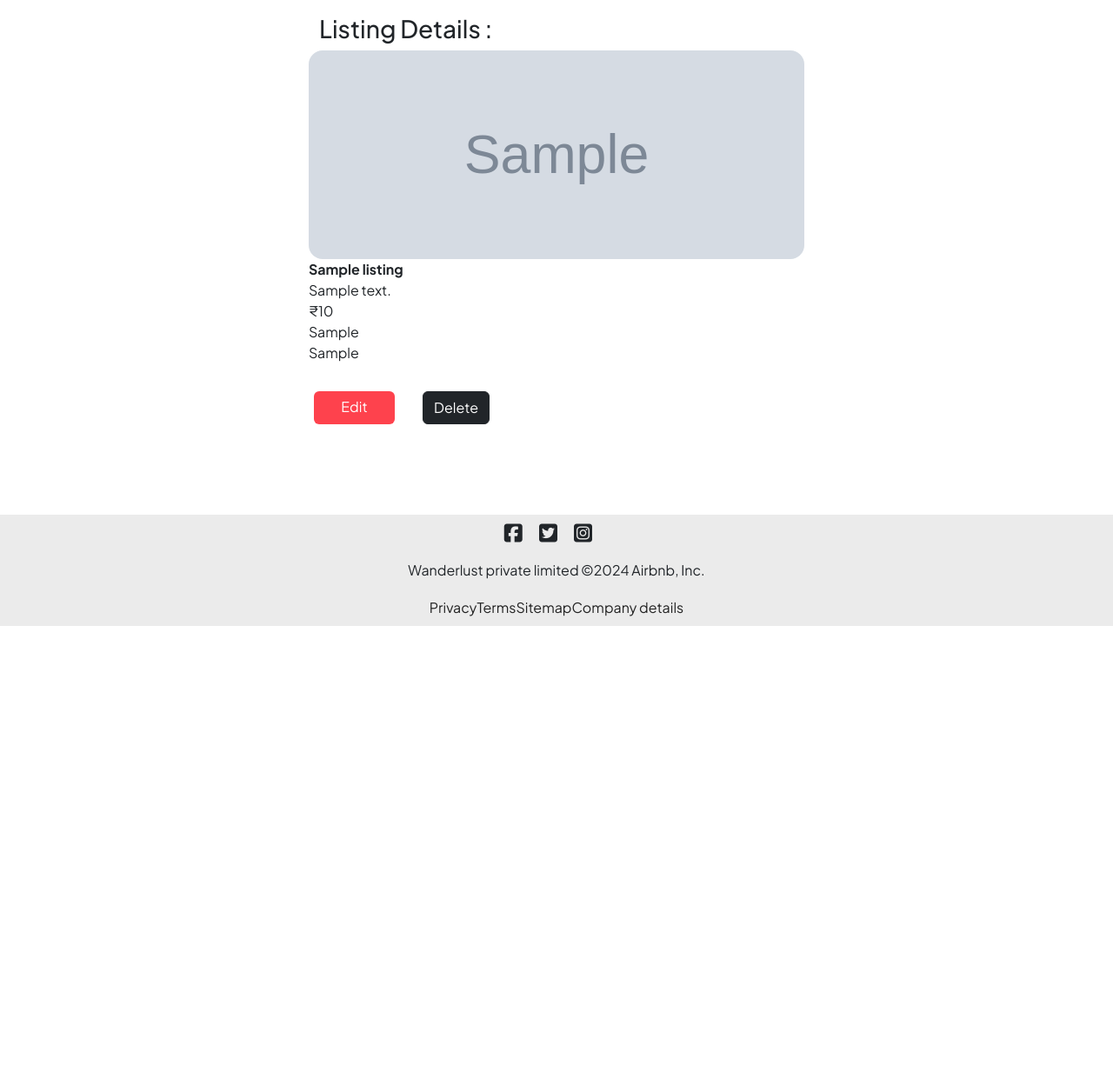
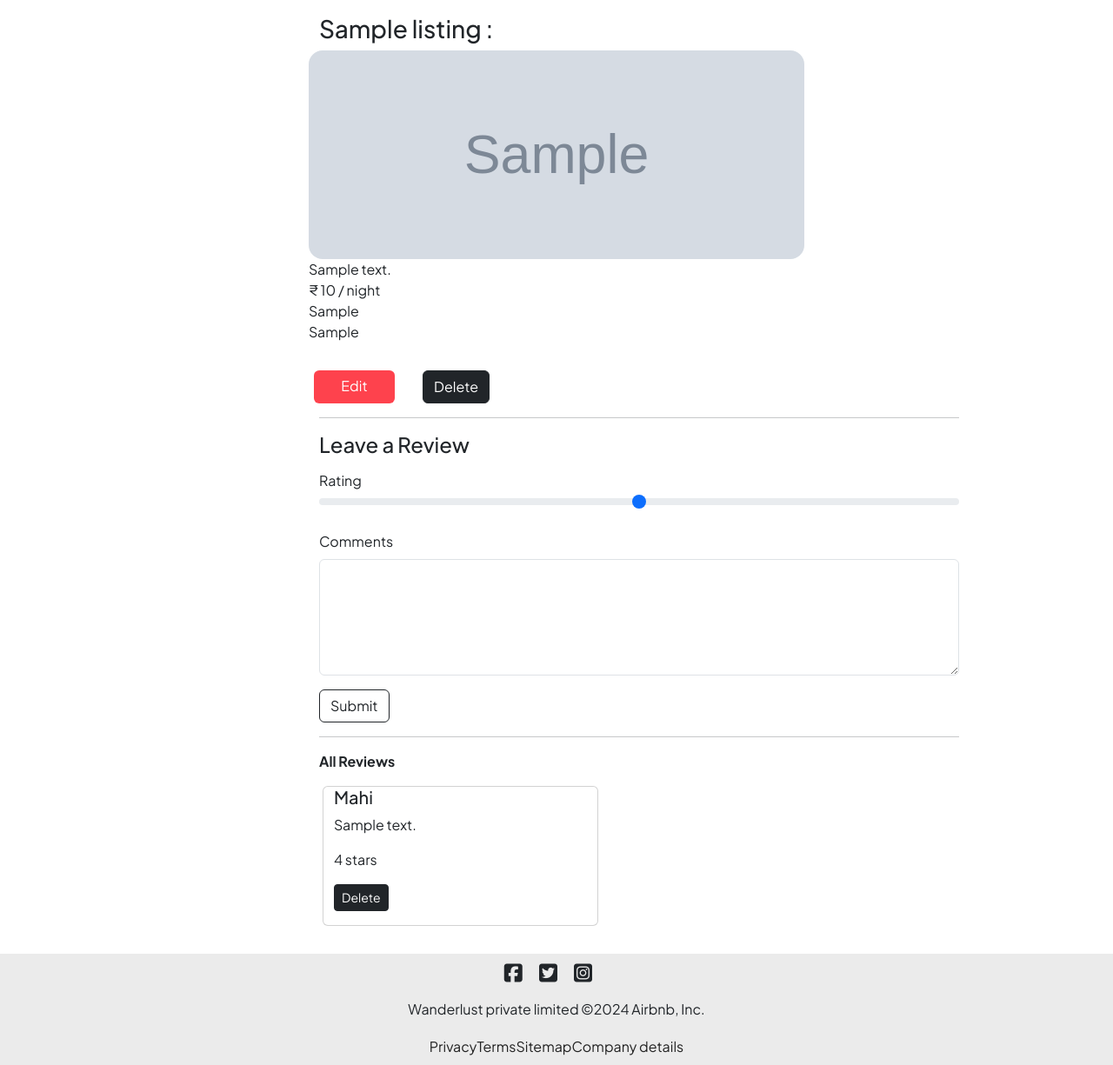
Before and after one commit to mehwishtahseen/Wanderlust, a Node server app: page /listings/600000000000000000000001 in a window 1280 px wide. Shown: the part 80-1305 px from the top of the page at 87% size. Before the commit the page ends 800 px from the top, so only its background shows below. Run offline with Node 20, Linux system fonts and the light colour scheme; tables that the repository leaves empty hold one stand-in row (values such as "Sample post"); grey boxes marked "Sample" are stand-in pictures; some libraries are stand-ins or nearby versions.

Commit message:
second commit

```diff
--- a/app.js
+++ b/app.js
@@ -6,6 +6,11 @@ const path = require("path");
 const methodOverride = require("method-override");
 const ejsMate = require("ejs-mate");
 const wrapAsync = require("./utils/wrapAsync.js");
+const ExpressError = require("./utils/ExpressError.js");
+const { listingSchema, reviewSchema } = require("./schema.js");
+const Review = require("./model/review.js");
+
+const listings = require("./routes/listing.js");
 
 const MONGO_URL = "mongodb://127.0.0.1:27017/Wanderlust";
 
@@ -29,81 +34,59 @@ app.use(methodOverride("_method"));
 app.engine("ejs", ejsMate);
 app.use(express.static(path.join(__dirname, "/public")));
 
+
+
+
 app.get("/", (req, res) => {
   res.send("Hi, I am a root");
 });
 
-//Index Route
-app.get("/listings", async (req, res) => {
-  const allListings = await Listing.find({});
-  res.render("listings/index.ejs", { allListings });
-});
 
-//New ROUTE
 
-app.get("/listings/new", (req, res) => {
-  res.render("listings/new.ejs");
-});
+const validateReview = (req, res, next) => {
+  let { error } = reviewSchema.validate(req.body);
+  if (error) {
+    let errMsg = error.details.map((el) => el.message).join(",");
+    throw new ExpressError(400,errMsg);
+  } else {
+    next();
+  }
+};
 
-//Show Route
+//the listing data routes are written in routes folder listing.js file
+app.use("/listings", listings);
 
-app.get("/listings/:id", async (req, res) => {
-  let { id } = req.params;
-  const listing = await Listing.findById(id);
-  res.render("listings/show.ejs", { listing });
-});
+//Reviews
+//POST Review Route
 
-//Create Route
+app.post("/listings/:id/reviews" ,validateReview, wrapAsync(async(req,res) =>{
+  let listing = await Listing.findById(req.params.id);
+  let newReview = new Review(req.body.review);
 
-// app.post(
-//   "/listings",
-//   wrapAsync(async (req, res, next) => {
-//     const newListing = new Listing(req.body.listing);
-//     await newListing.save();
-//     res.redirect("listings");
-//   })
-// );
+  listing.reviews.push(newReview);
 
-//create Route
+  await newReview.save();
+  await listing.save();
 
-app.post(
-  "/listing",
-  wrapAsync(async (req, res) => {
-    let newListing = await new Listing(req.body.listing);
-    await newListing.save();
-    res.redirect("/listing");
-  })
-);
-//Edit Route
+  // console.log("new review saved");
+  // res.send("new review saved");
 
-app.get("/listings/:id/edit", async (req, res) => {
-  let { id } = req.params;
-  const listing = await Listing.findById(id);
-  res.render("listings/edit.ejs", { listing });
-});
+  res.redirect(`/listings/${listing._id}`);
+}));
 
-//Update Route
+//Delete REview Route
 
-app.put("/listings/:id", async (req, res) => {
-  let { id } = req.params;
-  let listing = await Listing.findByIdAndUpdate(id, { ...req.body.listing });
-  if (typeof req.file !== "undefined") {
-    let url = req.file.path;
-    let filename = req.file.filename;
-    listing.image = { url, filename };
-    await listing.save();
-  }
-  res.redirect(`/listings/ ${id}`);
-});
+app.delete("/listings/:id/reviews/:reviewId",
+  wrapAsync(async(req,res) => {
+    let {id ,reviewId} = req.params;
+    await Listing.findByIdAndUpdate(id, {$pull: {reviews: reviewId}});
+    await Review.findByIdAndDelete(reviewId);
 
-//Delete Route
+    res.redirect(`/listings/${id}`);
 
-app.delete("/listings/:id", async (req, res) => {
-  let { id } = req.params;
-  let deleteListing = await Listing.findByIdAndDelete(id);
-  console.log(deleteListing);
-  res.redirect("/listings");
-});
+  }))
+
+
 
 // app.get("/testListing", async (req,res) => {
 //     let sampleListing = new Listing({
@@ -118,8 +101,16 @@ app.delete("/listings/:id", async (req, res) => {
 //     res.send("succesful testing");
 // });
 
-app.use((err, res, req, next) => {
-  res.send("something went wrong");
+// Catch-all Route for 404 Errors
+app.all("*", (req, res, next) => {
+  next(new ExpressError(404, "Page not found!"));
+});
+
+app.use((err, req, res, next) => {
+  // res.send("something went wrong");
+  let { statusCode = 500, message = "something went wrong" } = err;
+  res.status(statusCode).render("error.ejs", { message });
+  // res.status(statusCode).send(message);
 });
 
 app.listen(4000, () => {
--- a/package.json
+++ b/package.json
@@ -13,6 +13,7 @@
     "ejs": "^3.1.10",
     "ejs-mate": "^4.0.0",
     "express": "^4.19.2",
+    "joi": "^17.13.3",
     "method-override": "^3.0.0",
     "mongoose": "^8.5.3"
   }
--- a/public/css/style.css
+++ b/public/css/style.css
@@ -62,7 +62,7 @@ body{
 
 /* Cards */
 
-.card{
+.listing-card{
     border: none !important;
     margin-bottom: 2rem;
 }
--- /dev/null
+++ b/routes/listing.js
@@ -0,0 +1,99 @@
+const express = require("express");
+const router = express.Router();
+const wrapAsync = require("../utils/wrapAsync.js");
+const ExpressError = require("../utils/ExpressError.js");
+const { listingSchema, reviewSchema } = require("../schema.js");
+const Listing = require("../model/listing.js");
+
+const validateListing = (req, res, next) => {
+    let { error } = listingSchema.validate(req.body);
+    if (error) {
+      let errMsg = error.details.map((el) => el.message).join(",");
+      throw new ExpressError(400,errMsg);
+    } else {
+      next();
+    }
+  };
+
+//Index Route
+router.get(
+    "/",
+    wrapAsync(async (req, res) => {
+      const allListings = await Listing.find({});
+      res.render("listings/index.ejs", { allListings });
+    })
+);
+
+  //New ROUTE
+
+  router.get("/listings/new", (req, res) => {
+    res.render("listings/new.ejs");
+  });
+
+  //Show Route
+
+  router.get(
+    "/:id",
+    wrapAsync(async (req, res) => {
+      let { id } = req.params;
+      const listing = await Listing.findById(id).populate("reviews");
+      res.render("listings/show.ejs", { listing });
+    })
+  );
+
+
+  //create Route
+
+router.post(
+    "/",
+    validateListing,
+    wrapAsync(async (req, res, next) => {
+      const newListing = await new Listing(req.body.listing);
+      await newListing.save();
+      res.redirect("/listing");
+    })
+  );
+  //Edit Route
+
+  router.get(
+    "/:id/edit",
+    wrapAsync(async (req, res) => {
+      let { id } = req.params;
+      const listing = await Listing.findById(id);
+      res.render("listings/edit.ejs", { listing });
+    })
+  );
+
+  //Update Route
+
+  router.put(
+    "/:id",
+    validateListing,
+    wrapAsync(async (req, res) => {
+
+      let { id } = req.params;
+      // let listing = await Listing.findByIdAndUpdate(id, { ...req.body.listing });
+      // if (typeof req.file !== "undefined") {
+      //   let url = req.file.path;
+      //   let filename = req.file.filename;
+      //   listing.image = { url, filename };
+      //   await listing.save();
+      // }
+      await Listing.findByIdAndUpdate(id, { ...req.body.listing });
+      res.redirect(`/listings/ ${id}`);
+    })
+  );
+
+  //Delete Route
+
+  router.delete(
+    "/:id",
+    wrapAsync(async (req, res) => {
+      let { id } = req.params;
+      let deleteListing = await Listing.findByIdAndDelete(id);
+      console.log(deleteListing);
+      res.redirect("/listings");
+    })
+  );
+
+  module.exports = router;
--- /dev/null
+++ b/utils/ExpressError.js
@@ -0,0 +1,10 @@
+class ExpressError extends Error{
+    constructor(statusCode, message)
+    {
+        super();
+        this.statusCode = statusCode;
+        this.message = message;
+    }
+}
+
+module.exports = ExpressError;
--- a/views/listings/edit.ejs
+++ b/views/listings/edit.ejs
@@ -78,4 +78,3 @@
     </form>
   </div>
 </div>
-<script src="/js/script.js"></script>
--- a/views/listings/index.ejs
+++ b/views/listings/index.ejs
@@ -10,7 +10,7 @@
 <div class="row row-cols-lg-3 row-cols-md-2 row-cols-sm-1">
   <% for(let listing of allListings) { %>
     <a href="/listings/<%= listing._id %>" class="listing-link" >
-  <div class="card col" >
+  <div class="card col listing-card" >
     <img
       src="<%= listing.image.url %>"
       class="card-img-top"
@@ -20,9 +20,7 @@
     <div class="card-body">
       <p class="card-text">
        <b><%= listing.title %></b>
-        <!-- <li>&#8377; <%= listing.price.toLocaleString("en-IN") %> / night</li>
-        -->
-        <!-- <li>&#8377;<%= listing.price.toLocaleString("en-IN") %> / night</li> -->
+
         <li>
           &#8377;
           <% if (listing.price != null) { %>
--- a/views/listings/show.ejs
+++ b/views/listings/show.ejs
@@ -1,4 +1,4 @@
-<% layout ("/layouts/boilerplate") %>
+<!-- <% layout ("/layouts/boilerplate") %>
 
 <div class="row mt-3">
   <div class="col-8 offset-3">
@@ -29,3 +29,93 @@
     </form>
   </div>
 </div>
+ -->
+
+<% layout ("/layouts/boilerplate") %>
+
+<div class="row mt-3">
+  <div class="col-8 offset-3">
+    <h3><%= listing.title %> :</h3>
+  </div>
+  <div class="card col-6 offset-3 show-card listing-card">
+    <img
+      src="<%= listing.image.url %>"
+      class="card-img-top show-img"
+      alt="listing_image"
+    />
+    <div class="card-body">
+      <p class="card-text">
+        <%= listing.description %><br />
+        &#8377; <% if (listing.price && typeof listing.price === 'number') { %>
+        <%= listing.price.toLocaleString("en-IN") %> / night <% } else { %>
+        Price not available <% } %>
+        <br />
+        <%= listing.location %><br />
+        <%= listing.country %><br />
+      </p>
+    </div>
+  </div>
+
+  <div class="btns">
+    <a
+      href="/listings/<%= listing._id %>/edit"
+      class="btn btn-dark col-1 offset-3 edit-btn"
+      >Edit</a
+    >
+
+    <form method="POST" action="/listings/<%= listing._id %>?_method=DELETE">
+      <button class="btn btn-dark offset-5">Delete</button>
+    </form>
+  </div>
+  <!-- -------------------Review Section--------------------- -->
+  <div class="col-8 offset-3 mb-3">
+    <hr />
+    <h4>Leave a Review</h4>
+    <form action="/listings/<%= listing.id %>/reviews" method="POST" novalidate class="needs-validation">
+      <div class="mb-3 mt-3">
+        <label for="rating">Rating</label>
+        <Input
+          type="range"
+          class="form-range"
+          min="1"
+          max="5"
+          id="rating"
+          name="review[rating]"
+        />
+      </div>
+      <div class="mb-3 mt-3">
+        <label for="comment" class="form-label">Comments</label>
+        <textarea
+          id="comment"
+          name="review[comment]"
+          cols="30"
+          rows="5"
+          class="form-control"
+          required
+        ></textarea>
+        <div class="invalid-feedback">Plz add some comments for review</div>
+      </div>
+      <div class="mb-3 mt-3">
+        <button class="btn btn-outline-dark">Submit</button>
+      </div>
+    </form>
+    <hr>
+    <p><b>All Reviews</b></p>
+    <div class="row">
+    <% for(review of listing.reviews) { %>
+    <div class="card col-5 ms-3 mb-3">
+      <div class="card-body">
+        <h5 class="card-title">Mahi</h5>
+        <p class="card-text"><%= review.comment %></p>
+        <p class="card-text"><%= review.rating %> stars</p>
+
+        <form class="mb-3" method="POST" action="/listings/<%= listing._id %>/reviews/<%= review._id %>?_method=DELETE">
+          <button class="btn btn-sm btn-dark">Delete</button>
+        </form>
+      </div>
+    </div>
+    <% } %>
+  </div>
+
+  </div>
+</div>
```
Also changed, not shown: model/listing.js (+14 -1 lines), model/review.js (added, +18 -0 lines), schema.js (added, +22 -0 lines), views/error.ejs (added, +8 -0 lines), 1 other file.
